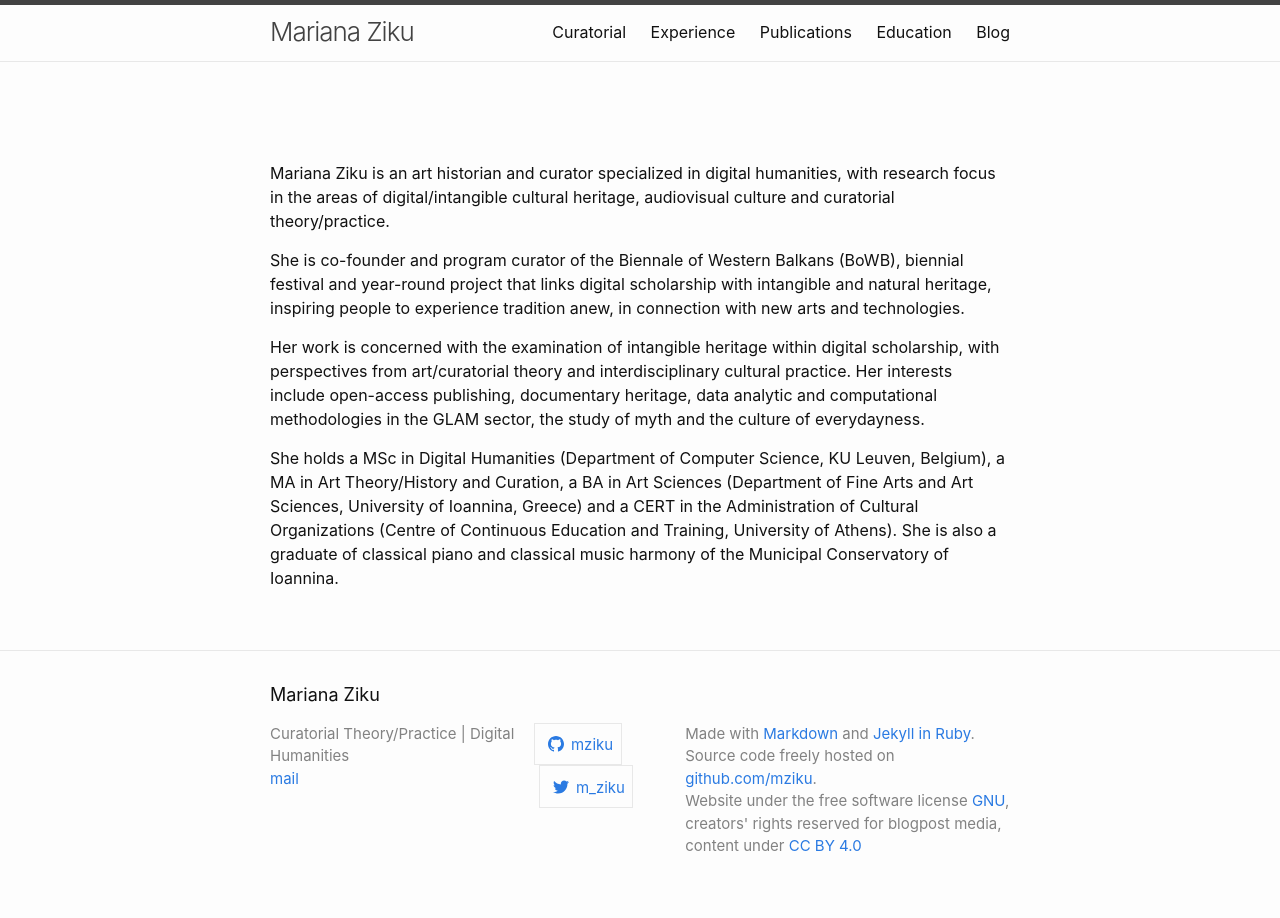
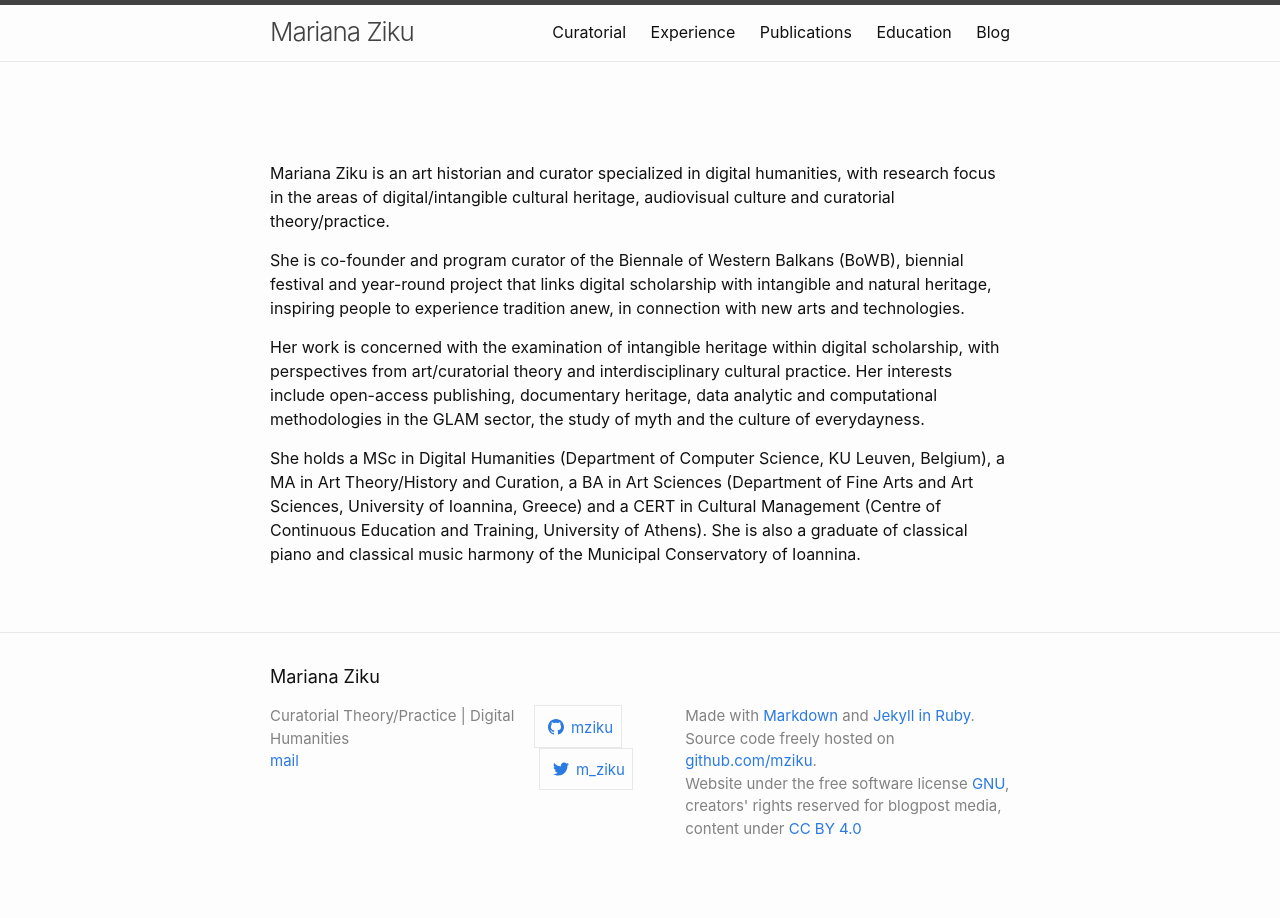
Before and after one commit to mziku/mziku.github.io, a Jekyll site: the page built from index.md, in a window 1280 px wide. Built offline with Jekyll 4.4.1, drawn with Linux system fonts in a browser that asks for light colours.

Commit message:
Update index.md

```diff
--- a/index.md
+++ b/index.md
@@ -10,4 +10,4 @@ She is co-founder and program curator of the Biennale of Western Balkans (BoWB),
 
 Her work is concerned with the examination of intangible heritage within digital scholarship, with perspectives from art/curatorial theory and interdisciplinary cultural practice. Her interests include open-access publishing, documentary heritage, data analytic and computational methodologies in the GLAM sector, the study of myth and the culture of everydayness.
 
-She holds a MSc in Digital Humanities (Department of Computer Science, KU Leuven, Belgium), a MA in Art Theory/History and Curation, a BA in Art Sciences (Department of Fine Arts and Art Sciences, University of Ioannina, Greece) and a CERT in the Administration of Cultural Organizations (Centre of Continuous Education and Training, University of Athens). She is also a graduate of classical piano and classical music harmony of the Municipal Conservatory of Ioannina.
+She holds a MSc in Digital Humanities (Department of Computer Science, KU Leuven, Belgium), a MA in Art Theory/History and Curation, a BA in Art Sciences (Department of Fine Arts and Art Sciences, University of Ioannina, Greece) and a CERT in Cultural Management (Centre of Continuous Education and Training, University of Athens). She is also a graduate of classical piano and classical music harmony of the Municipal Conservatory of Ioannina.
```
